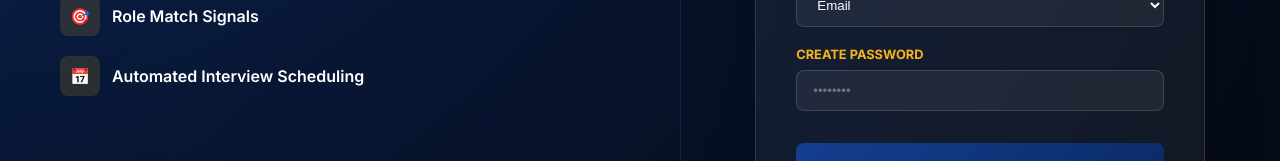
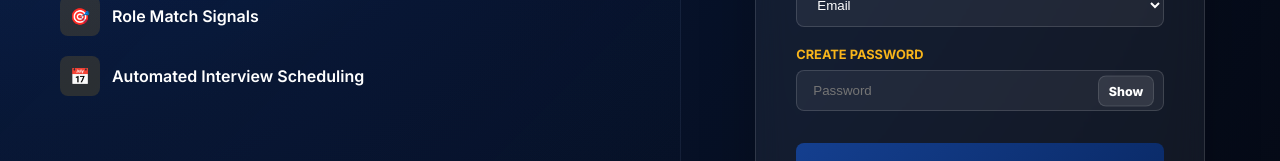
Before and after one commit to Mackenzie-Daryl-Group2/Pentecost-cv-analyzer, a Next.js app in the folder frontend/: page /signup in a window 1280 px wide. Shown: the part 551-712 px from the top of the page. Built offline with nearby package versions, Linux system fonts and the light colour scheme; no server answers.

Commit message:
Add signup password visibility toggle

```diff
--- a/frontend/src/app/signup/page.tsx
+++ b/frontend/src/app/signup/page.tsx
@@ -9,6 +9,7 @@ export default function SignupPage() {
   const [username, setUsername] = useState("");
   const [email, setEmail] = useState("");
   const [password, setPassword] = useState("");
+  const [showPassword, setShowPassword] = useState(false);
   const [countryCode, setCountryCode] = useState("+233");
   const [phone, setPhone] = useState("");
   const [verificationMethod, setVerificationMethod] = useState("Email");
@@ -203,7 +204,39 @@ export default function SignupPage() {
 
                   <div style={{ marginBottom: "32px" }}>
                     <label style={{ display: "block", marginBottom: "8px", fontSize: "0.8rem", color: "var(--accent-neon)", fontWeight: "700" }}>CREATE PASSWORD</label>
-                    <input type="password" className="input-field" placeholder="••••••••" value={password} onChange={(e) => setPassword(e.target.value)} required minLength={6} />
+                    <div style={{ position: "relative" }}>
+                      <input
+                        type={showPassword ? "text" : "password"}
+                        className="input-field"
+                        placeholder="Password"
+                        value={password}
+                        onChange={(e) => setPassword(e.target.value)}
+                        required
+                        minLength={6}
+                        style={{ paddingRight: "92px" }}
+                      />
+                      <button
+                        type="button"
+                        onClick={() => setShowPassword((current) => !current)}
+                        aria-label={showPassword ? "Hide password" : "Show password"}
+                        style={{
+                          position: "absolute",
+                          right: "10px",
+                          top: "50%",
+                          transform: "translateY(-50%)",
+                          background: "var(--surface-2)",
+                          border: "1px solid var(--line-soft)",
+                          borderRadius: "8px",
+                          color: "var(--text-primary)",
+                          cursor: "pointer",
+                          fontSize: "0.78rem",
+                          fontWeight: "800",
+                          padding: "7px 10px",
+                        }}
+                      >
+                        {showPassword ? "Hide" : "Show"}
+                      </button>
+                    </div>
                   </div>
 
                   <button type="submit" style={{ width: "100%", padding: "16px", background: "var(--primary-button-bg)", color: "white", border: "none", borderRadius: "8px", fontWeight: "700", fontSize: "1rem", cursor: "pointer", transition: "opacity 0.2s" }} disabled={loading}>
```
